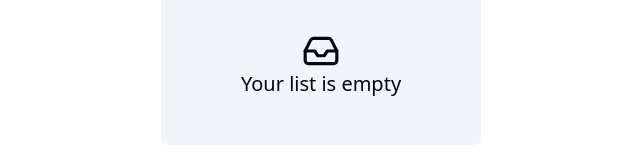
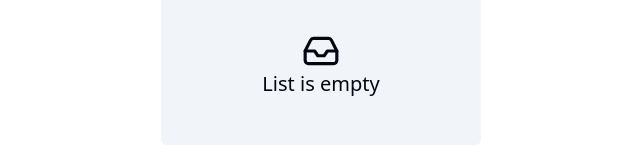
Before and after one commit to devsnowin/tauri-demo-app, a React (Vite) app: page / in a window 1280 px wide. Shown: the part 387-547 px from the top of the page, without its empty margins (319-959 px from the left). Built offline with nearby package versions, Linux system fonts and the light colour scheme.

Commit message:
update empty state message

```diff
--- a/src/App.tsx
+++ b/src/App.tsx
@@ -111,7 +111,7 @@ function App() {
             ) : (
                 <div className="flex h-40 w-full max-w-xs flex-col items-center justify-center rounded-md bg-slate-100">
                     <Inbox size={38} />
-                    <p className="text-xl">Your list is empty</p>
+                    <p className="text-xl">List is empty</p>
                 </div>
             )}
         </div>
```
